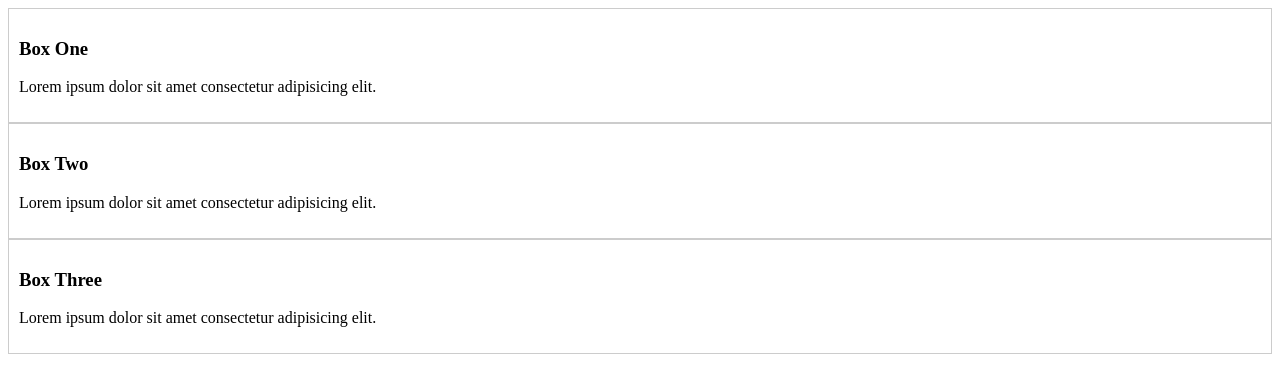
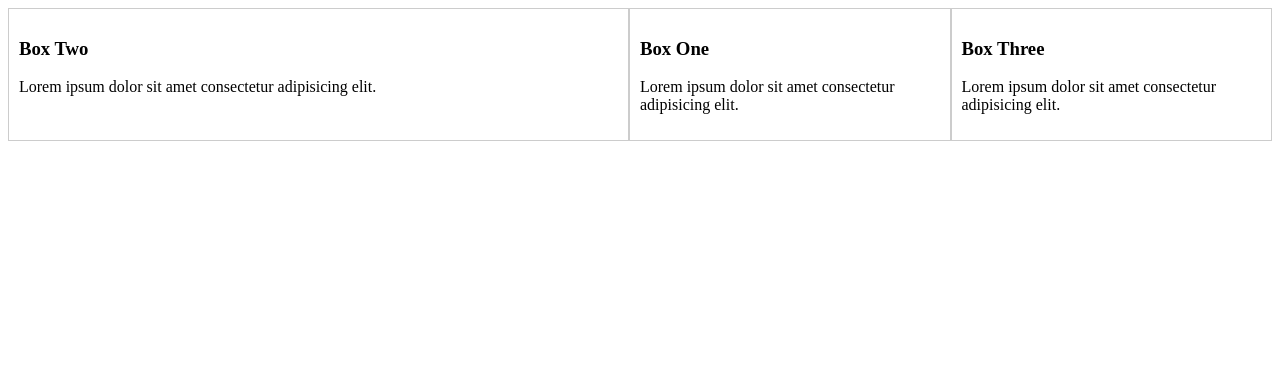
Before and after one commit to aniemmanuelrapoo/CssLectureFolder, a plain HTML site: page index.html in a window 1280 px wide. Drawn offline with Linux system fonts and the light colour scheme.

Commit message:
flex tages

```diff
--- a/css/index.css
+++ b/css/index.css
@@ -1,5 +1,10 @@
 .container_1{
+  display: flex;
+  /* align-items: flex-end; */
+  /* align-items: flex-start; */
+  /* align-items: center; */
 
+  /* flex-direction: column; */
 }
 
 .container_1 div{
@@ -8,13 +13,16 @@
 }
 
 .box_1{
-
+  flex: 1;
+  order: 2;
 }
 
 .box_2{
-
+  flex: 2;
+  order: 1;
 }
 
 .box_3{
-
+  flex: 1;
+  order: 3;
 }
```
